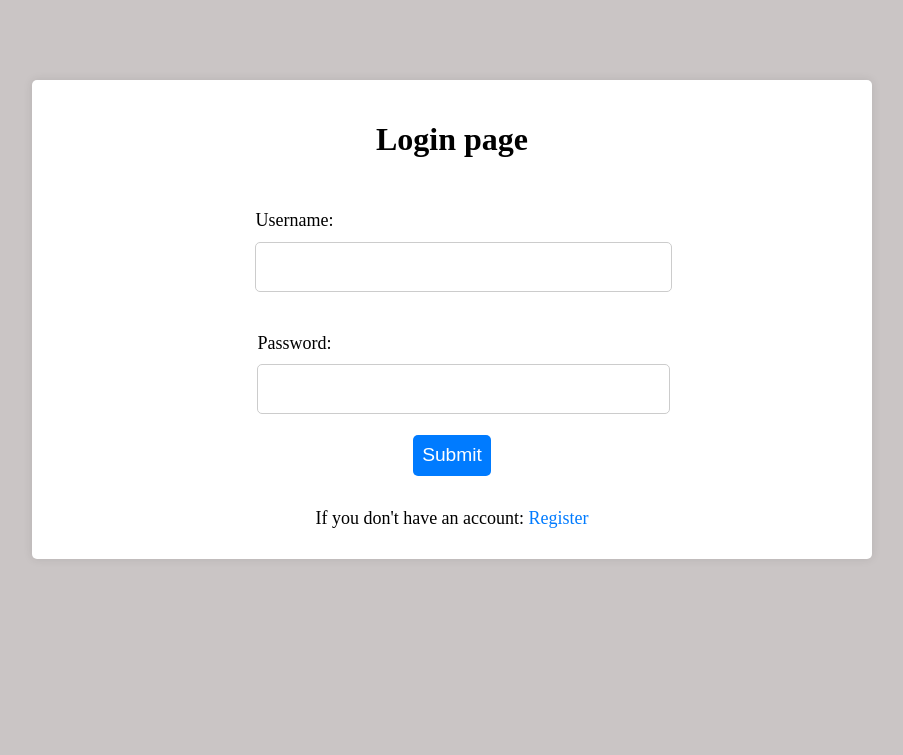
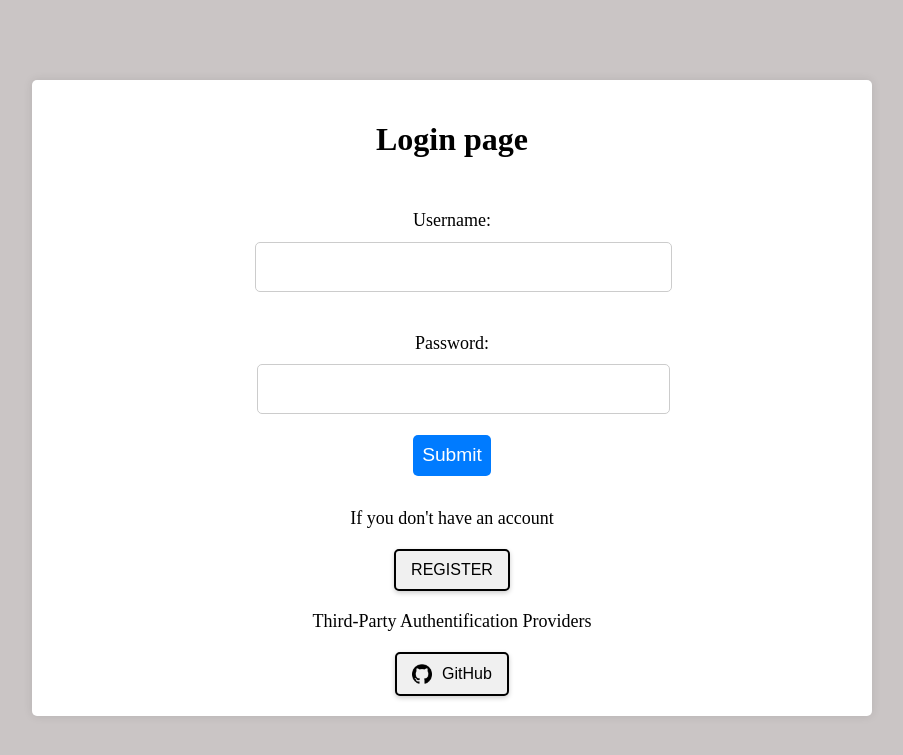
Before and after one commit to deksa89/Django-Todo-App, a Django app: page /login/ in a window 1280 px wide. Shown: the top 755 px of the page, without its empty margins (188-1091 px from the left). Run offline with Django 4.2, Linux system fonts and the light colour scheme.

Commit message:
added login via github

```diff
--- a/core/forms.py
+++ b/core/forms.py
@@ -1,6 +1,7 @@
 from django import forms
 from django.contrib.auth.forms import UserCreationForm
 from django.contrib.auth.models import User
+from django.core.exceptions import ValidationError
 
 from .models import Errand
 
@@ -16,9 +17,26 @@ class LoginForm(forms.Form):
 
 
 class RegisterForm(UserCreationForm):
+    email = forms.EmailField(required=True, help_text='Required. Enter a valid email address.')
+
     class Meta:
         model = User
-        fields = ['username', "password1", "password2"]
+        fields = ['username', "email", "password1", "password2"]
+
+    def clean_password2(self):
+        password1 = self.cleaned_data.get("password1")
+        password2 = self.cleaned_data.get("password2")
+
+        if password1 and password2:
+            if len(password1) < 8:
+                raise ValidationError("This password is too short. It must contain at least 8 characters.")
+            if password1.isdigit():
+                raise ValidationError("This password is entirely numeric.")
+
+        if password1 != password2:
+            raise ValidationError("The two password fields didn't match.")
+
+        return password2
 
     def save(self, commit=True):
         user = super(RegisterForm, self).save(commit=False)
--- a/core/models.py
+++ b/core/models.py
@@ -9,7 +9,7 @@ class Errand(models.Model):
     created_time = models.DateTimeField(auto_now_add=True)
 
     def __str__(self):
-        return self.title
+        return f"{self.title}"
 
     class Meta:
         ordering = ['completed']
--- a/core/templates/core/login.html
+++ b/core/templates/core/login.html
@@ -6,10 +6,27 @@
 <form class="login-form" method="POST">
     {% csrf_token %}
     {{form.as_p}}
+    {% if messages %}
+        <ul class="error">
+            {% for message in messages %}
+                <li>{{ message }}</li>
+            {% endfor %}
+        </ul>
+    {% endif %}
+    <input class="login-btn" type="submit" value="Submit" />
 
-    <input class="login-btn" type="submit" value="Submit" />
 </form>
 
-<p class="login-to-register">If you don't have an account: <a href="{% url 'register' %}">Register</a></p>
+<p class="login-to-register">If you don't have an account</p>
+<a href="{% url 'register' %}" class="github-btn">
+    REGISTER
+</a>
 
+<br>
+<p>Third-Party Authentification Providers</p>
+
+<a href="{% url 'github_login' %}" class="github-btn">
+    <span class="github-icon"></span>
+    GitHub
+</a>
 {% endblock %}
--- a/core/templates/core/main.html
+++ b/core/templates/core/main.html
@@ -1,3 +1,5 @@
+{% load static %}
+
 <!DOCTYPE html>
 <html>
 <head>
@@ -22,6 +24,7 @@
             background-color: #fff;
             border-radius: 5px;
             box-shadow: 0 0 10px rgba(0, 0, 0, 0.1);
+            text-align: center;
         }
 
         .header {
@@ -342,6 +345,44 @@
             text-decoration: underline;
         }
 
+        .error {
+            color: red;
+            font-size: 0.8em;
+            margin-bottom: 5px;
+            text-align: center;
+        }
+
+        ul {
+            list-style-type: none;
+        }
+
+        .github-btn {
+            background-color: #f0f0f0;
+            color: black;
+            padding: 10px 15px;
+            text-decoration: none;
+            border-radius: 5px;
+            border: 2px solid;
+            font-family: Arial, sans-serif;
+            display: inline-flex;
+            align-items: center;
+            box-shadow: 0 2px 5px rgba(0,0,0,0.2);
+            transition: background-color 0.3s;
+            margin-top: 10px;
+        }
+
+        .github-btn:hover {
+            background-color: #2c2f33;
+        }
+
+        .github-icon {
+            background-image: url('../../static/core/images/github-logo.png');
+            background-size: cover;
+            width: 20px;
+            height: 20px;
+            margin-right: 10px;
+        }
+
     </style>
 </head>
 <body>
--- a/core/urls.py
+++ b/core/urls.py
@@ -15,6 +15,8 @@ urlpatterns = [
     path('login/', views.errand_login, name="login"),
     path('logout/', views.errand_logout, name="logout"),
     path('register/', views.errand_register, name="register"),
+    path('github/login/', views.github_login, name='github_login'),
+    path('callback/', views.github_callback, name='github_callback'),
 ]
 
 
--- a/core/views.py
+++ b/core/views.py
@@ -9,6 +9,13 @@
 from django.shortcuts import render, redirect, get_object_or_404
 from django.contrib.auth import login, authenticate, logout
 from django.contrib.auth.decorators import login_required
+from django.contrib import messages
+
+# github sso settings
+from django.conf import settings
+import requests
+from django.http import JsonResponse
+from django.contrib.auth.models import User
 
 from .models import Errand
 from .forms import ErrandForm, LoginForm, RegisterForm
@@ -29,15 +36,14 @@ from .forms import ErrandForm, LoginForm, RegisterForm
 #     model = Errand
 #     fields =  ['title', 'completed']
 #     success_url = reverse_lazy('errands')
-#     template_name = 'core/errand_create.html' # obavezno unesi cijeli path, tako da ukljucuje i glavni folder u ovom slucaju je to 'core'
+#     template_name = 'core/errand_create.html'
 
 
 # class ErrandUpdate(UpdateView):
 #     model = Errand
 #     fields = ['title', 'completed']
 #     success_url = reverse_lazy('errands')
-#     template_name = 'core/errand_create.html'  # ako je u CreateView-u template name izmjenjeno to znaci da ga trebamo i u UpdateView-u izmjeniti
-
+#     template_name = 'core/errand_create.html'
 
 # class ErrandDelete(DeleteView):
 #     model = Errand
@@ -48,7 +54,7 @@ from .forms import ErrandForm, LoginForm, RegisterForm
 # class Login(LoginView):
 #     template_name = 'core/login.html'
 #     field = '__all__'
-#     redirect_authenticated_user = True  # kada smo logirani vraca nas na pocetnu stranicu
+#     redirect_authenticated_user = True
 #     def get_success_url(self):
 #         return reverse_lazy('errands')
 
@@ -58,7 +64,7 @@ from .forms import ErrandForm, LoginForm, RegisterForm
 #     form_class = UserCreationForm
 #     redirect_authenticated_user = True
 #     success_url = reverse_lazy('errands')
-#     def form_valid(self, form): # BEZ NJE SE NEMOZEMO REGISTRIRATI
+#     def form_valid(self, form):
 #         user = form.save()
 #         if user is not None:
 #             login(self.request, user=user)
@@ -68,11 +74,72 @@ from .forms import ErrandForm, LoginForm, RegisterForm
 
 #-------------------------------------------- FUNCTION BASED VIEWS -----------------------------------------------------
 
+def github_login(request):
+    # redirect users to GitHub's authorization page
+    github_oauth_url = f"{settings.GITHUB_OAUTH_URL}?client_id={settings.GITHUB_CLIENT_ID}&scope=read:user"
+    return redirect(github_oauth_url)
+
+def github_callback(request):
+    # code sent by GitHub to be exchanged for an access token
+    code = request.GET.get('code')
+
+    # exchange the code for an access token
+    token_response = requests.post(
+        settings.GITHUB_TOKEN_URL,
+        data={
+            'client_id': settings.GITHUB_CLIENT_ID,
+            'client_secret': settings.GITHUB_CLIENT_SECRET,
+            'code': code
+        },
+        headers={'Accept': 'application/json'}
+    )
+
+    token_json = token_response.json()
+    access_token = token_json.get('access_token')
+
+    # use the access token to fetch the user's profile data from GitHub
+    user_response = requests.get(
+        settings.GITHUB_API_URL,
+        headers={'Authorization': f'token {access_token}'}
+    )
+
+    user_data = user_response.json()
+
+    # extract the GitHub username from the profile data
+    github_username = user_data.get('login')
+    name = user_data.get('name')
+    first_name = name.split(" ")[0]
+    last_name = name.split(" ")[1]
+
+    # get the user by his GitHub username
+    user = User.objects.filter(username=github_username).first()
+
+    if user:
+        # user exists, you could update user details here
+        user.first_name = first_name
+        user.last_name = last_name
+        user.save()
+    else:
+        # Create a new user if one does not exist
+        user = User.objects.create_user(
+            username=github_username,
+            first_name = first_name,
+            last_name = last_name,
+        )
+
+    login(request, user, backend='django.contrib.auth.backends.ModelBackend')
+
+    # redirect to the homepage or dashboard after login
+    return redirect('/')
+
+
 @login_required
 def errand_list(request):
     if request.method == "GET":
-        errands = Errand.objects.filter(created_by=request.user)  # filtriramo po polju unutar baze podataka i ispisujemo samo taskove koje je autentificirana osoba kreirala
-        incompleted_tasks = len(errands.filter(completed=False))  # broj ne dovrsenih taskova koje ispisujemo na errand_list.html
+        # filer by field inside database and get only tasks of authentificated person
+        errands = Errand.objects.filter(created_by=request.user)
+        # num of unfinished task written on errand_list.html
+        incompleted_tasks = len(errands.filter(completed=False))
         return render(request, 'core/errand_list.html', {
             'errands': errands,
             'incompleted_tasks': incompleted_tasks,
@@ -96,7 +163,7 @@ def errand_create(request):
             errand = form.save(commit=False)
             errand.created_by = request.user
             errand.save()
-            return redirect('errands') # ako zelis vidjeti kreirani task: return redirect('detail', pk=errand.pk), to ce nas preusmjeriti na detail url
+            return redirect('errands')
     else:
         form = ErrandForm()
     return render(request, 'core/errand_create.html', {
@@ -121,7 +188,7 @@ def errand_update(request, pk):
 
 
 @login_required
-def errand_delete(request, pk):  # OVA FUNKCIJA NAS NE VODI DO HTML STRANICE NA KOJOJ POTVRDUJEMO DA ZELIMO OBRISATI NEKI TASK VEC IH ODMAH BRISE
+def errand_delete(request, pk):
     errand = get_object_or_404(Errand, pk=pk)
     errand.delete()
     return redirect('errands')
@@ -149,6 +216,8 @@ def errand_login(request):
             if user is not None:
                 login(request, user=user)
                 return redirect('errands')
+            else:
+                messages.error(request, '* Invalid login name or password. Please try again.')
 
     return render(request, 'core/login.html', {
         'form': form,
@@ -164,10 +233,14 @@ def errand_register(request):
     if request.method == "POST":
         form = RegisterForm(request.POST)
         if form.is_valid():
-            user = form.save()
+            user = form.save(commit=False)
+            user.email = form.cleaned_data['email']
+            user.save()
             login(request, user)
             return redirect('errands')
-    form = RegisterForm
+    else:
+        form = RegisterForm()
+
     return render(request, template_name='core/register.html', context={
         'form': form
     })
--- a/todo_django/urls.py
+++ b/todo_django/urls.py
@@ -19,5 +19,5 @@ from django.urls import path, include
 
 urlpatterns = [
     path('admin/', admin.site.urls),
-    path('', include('core.urls'))
+    path('', include('core.urls')),
 ]
```
Also changed, not shown: core/templates/core/register.html (+22 -8 lines), todo_django/settings.py (+24 -17 lines), core/migrations/0001_initial.py, core/migrations/0002_alter_errand_created_by.py (deleted), core/migrations/0003_alter_errand_options.py (deleted), core/migrations/0004_alter_errand_options.py (deleted), core/static/core/images/github-logo.png (added).
